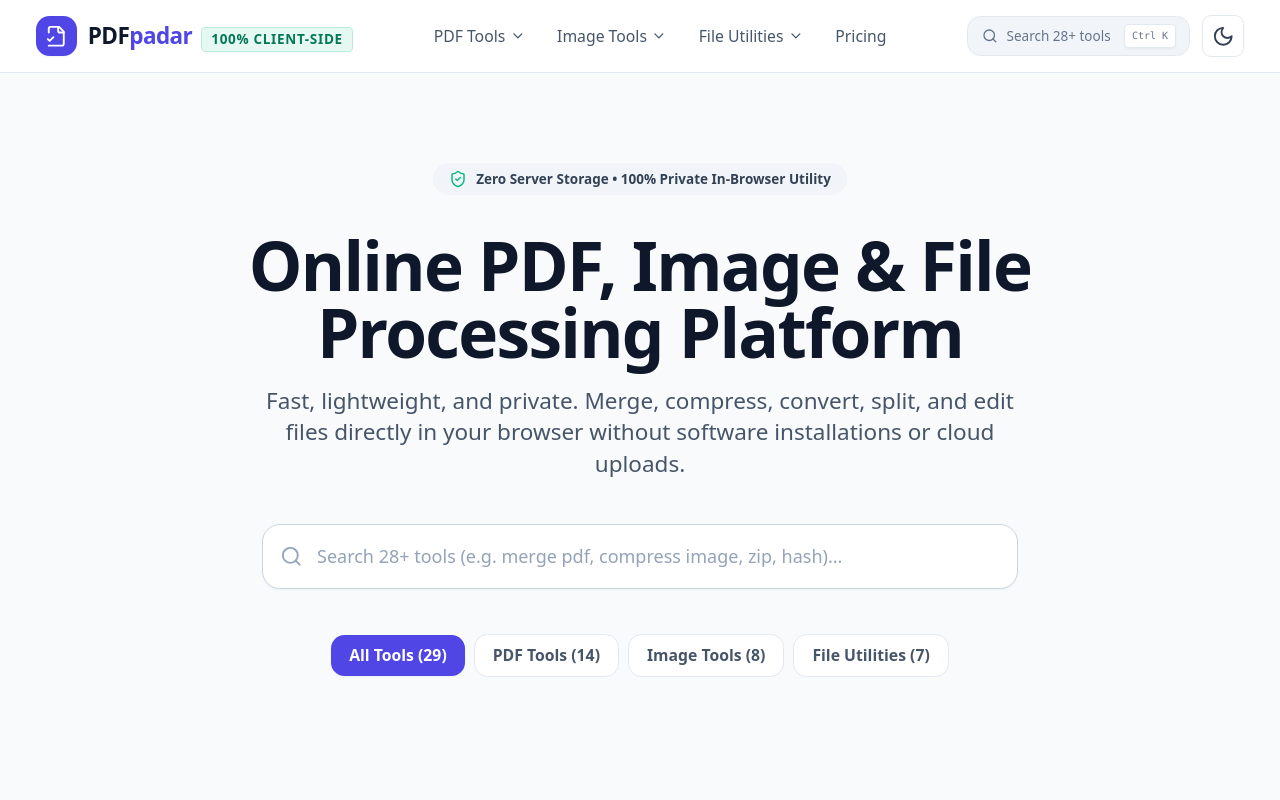
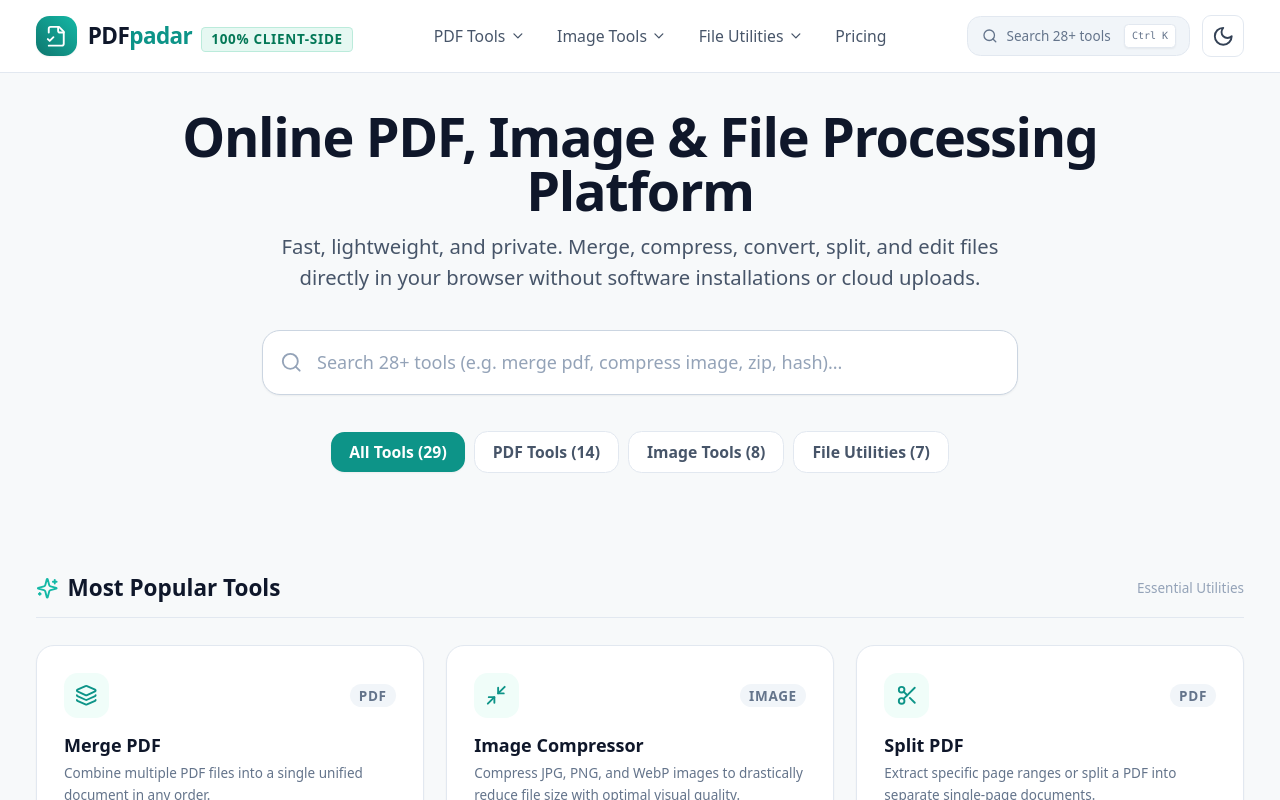
Before and after one commit to shamikhz/PDFpader, a Next.js app: page / in a window 1280 px wide. Shown: the top 800 px of the page. Built offline with nearby package versions, Linux system fonts and the light colour scheme.

Commit message:
style: remove hero badge text, tighten top whitespace, and apply soothing teal color scheme

```diff
--- a/src/app/globals.css
+++ b/src/app/globals.css
@@ -14,17 +14,19 @@ html {
 }
 
 :root {
-  --background: #f8fafc;
-  --foreground: #0f172a;
+  /* Soothing, low-strain warm-paper background & crisp high-contrast text */
+  --background: #f7f9fa;
+  --foreground: #141d26;
   --card-bg: #ffffff;
   --card-border: #e2e8f0;
 }
 
 .dark {
-  --background: #090d16;
-  --foreground: #f8fafc;
-  --card-bg: #111827;
-  --card-border: #1f2937;
+  /* Calming matte deep Nordic night (avoids eye fatigue and glare) */
+  --background: #0f1722;
+  --foreground: #f1f5f9;
+  --card-bg: #16202c;
+  --card-border: #233142;
 }
 
 body {
@@ -51,7 +53,7 @@ body {
 }
 
 .dark ::-webkit-scrollbar-thumb {
-  background: #334155;
+  background: #2b394b;
 }
 
 ::-webkit-scrollbar-thumb:hover {
@@ -59,5 +61,5 @@ body {
 }
 
 .dark ::-webkit-scrollbar-thumb:hover {
-  background: #475569;
+  background: #3e5066;
 }
--- a/src/app/page.jsx
+++ b/src/app/page.jsx
@@ -6,7 +6,6 @@ import { TOOLS, TOOL_CATEGORIES, getToolsByCategory } from "@/lib/tools-registry
 import DynamicIcon from "@/components/DynamicIcon";
 import {
   Search,
-  ShieldCheck,
   Zap,
   Lock,
   Sparkles,
@@ -61,19 +60,14 @@ export default function HomePage() {
   ];
 
   return (
-    <div className="space-y-24 pb-20">
+    <div className="space-y-16 pb-16">
       {/* 1. Hero Section */}
-      <section className="relative pt-12 pb-6 sm:pt-20 sm:pb-10 px-4 sm:px-6 lg:px-8 max-w-7xl mx-auto text-center space-y-8">
-        <div className="inline-flex items-center gap-2 px-3.5 py-1.5 rounded-full bg-slate-100 dark:bg-slate-800 text-xs font-semibold text-slate-700 dark:text-slate-300">
-          <ShieldCheck className="w-4 h-4 text-emerald-500" />
-          <span>Zero Server Storage • 100% Private In-Browser Utility</span>
-        </div>
-
-        <div className="space-y-4 max-w-4xl mx-auto">
-          <h1 className="text-4xl sm:text-6xl font-black text-slate-900 dark:text-white tracking-tight leading-[1.15]">
+      <section className="relative pt-6 pb-4 sm:pt-8 sm:pb-6 px-4 sm:px-6 lg:px-8 max-w-7xl mx-auto text-center space-y-6">
+        <div className="space-y-3 max-w-4xl mx-auto">
+          <h1 className="text-3xl sm:text-5xl font-black text-slate-900 dark:text-white tracking-tight leading-[1.15]">
             Online PDF, Image &amp; File Processing Platform
           </h1>
-          <p className="text-base sm:text-xl text-slate-600 dark:text-slate-300 max-w-2xl mx-auto leading-relaxed">
+          <p className="text-base sm:text-lg text-slate-600 dark:text-slate-300 max-w-2xl mx-auto leading-relaxed">
             Fast, lightweight, and private. Merge, compress, convert, split, and edit files directly in your browser without software installations or cloud uploads.
           </p>
         </div>
--- a/src/components/Footer.jsx
+++ b/src/components/Footer.jsx
@@ -15,7 +15,7 @@ export default function Footer() {
           {/* Brand & Privacy Column */}
           <div className="lg:col-span-2 space-y-4">
             <Link href="/" className="flex items-center gap-2.5">
-              <div className="w-9 h-9 rounded-xl bg-gradient-to-tr from-brand-500 to-indigo-500 flex items-center justify-center text-white shadow-md">
+              <div className="w-9 h-9 rounded-xl bg-gradient-to-tr from-brand-600 to-teal-500 flex items-center justify-center text-white shadow-md">
                 <FileCheck2 className="w-5 h-5" />
               </div>
               <span className="font-black text-2xl tracking-tight text-white">
--- a/src/components/Navbar.jsx
+++ b/src/components/Navbar.jsx
@@ -97,7 +97,7 @@ export default function Navbar() {
             onClick={() => setActiveDropdown(null)}
             className="flex items-center gap-2.5 group focus:outline-none focus-visible:ring-2 focus-visible:ring-brand-500 rounded-lg"
           >
-            <div className="w-9 h-9 rounded-xl bg-gradient-to-tr from-brand-600 to-indigo-600 flex items-center justify-center text-white shadow-sm group-hover:scale-105 transition-transform">
+            <div className="w-9 h-9 rounded-xl bg-gradient-to-tr from-brand-700 to-teal-500 flex items-center justify-center text-white shadow-sm group-hover:scale-105 transition-transform">
               <FileCheck2 className="w-5 h-5" />
             </div>
             <div className="flex items-baseline">
--- a/tailwind.config.js
+++ b/tailwind.config.js
@@ -9,18 +9,19 @@ module.exports = {
   theme: {
     extend: {
       colors: {
+        // Soothing, eye-relaxing Pine-Teal palette
         brand: {
-          50: '#eef2ff',
-          100: '#e0e7ff',
-          200: '#c7d2fe',
-          300: '#a5b4fc',
-          400: '#818cf8',
-          500: '#6366f1',
-          600: '#4f46e5',
-          700: '#4338ca',
-          800: '#3730a3',
-          900: '#312e81',
-          950: '#1e1b4b',
+          50: '#f0fdf9',
+          100: '#ccfbf1',
+          200: '#99f6e4',
+          300: '#5eead4',
+          400: '#2dd4bf',
+          500: '#14b8a6',
+          600: '#0d9488',
+          700: '#0f766e',
+          800: '#115e59',
+          900: '#134e4a',
+          950: '#042f2e',
         },
       },
     },
```
